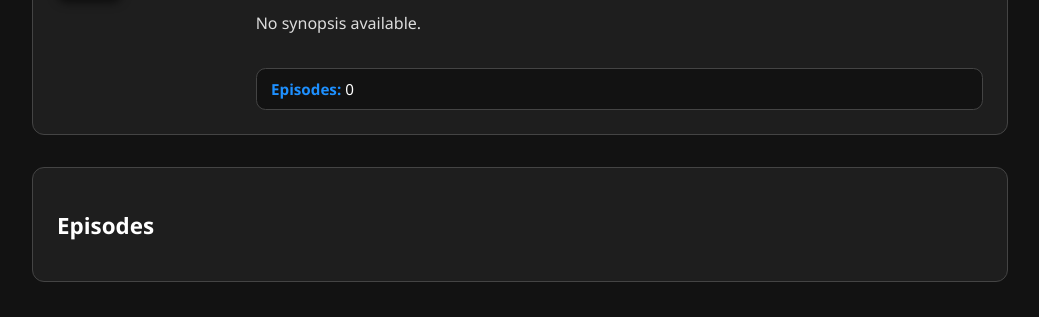
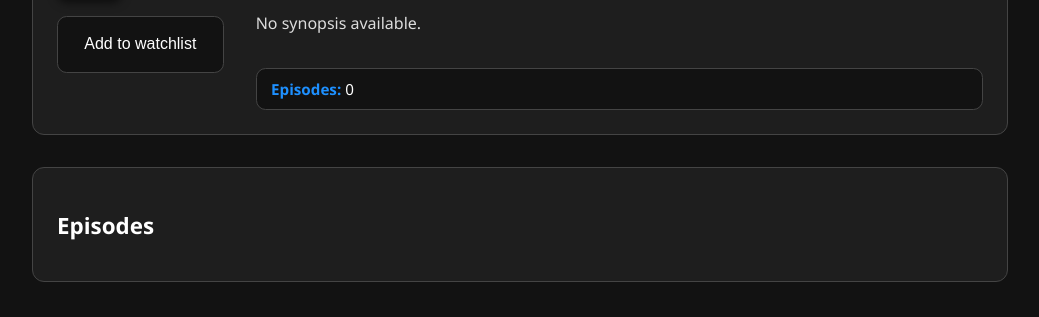
Before and after one commit to ILoveWakamo/ani-web, a Flask app: page /description/1 in a window 1280 px wide. Shown: the part 151-468 px from the top of the page, without its empty margins (120-1159 px from the left). Run offline with Flask 3, Linux system fonts and the light colour scheme; data that the repository does not hold is empty.

Commit message:
added watchlist button to dscription page

```diff
--- a/static/page-behavior.js
+++ b/static/page-behavior.js
@@ -234,6 +234,7 @@ document.addEventListener("DOMContentLoaded", () => {
 
     // Update all watchlist buttons
     function updateWatchlistButtons() {
+        //for schedule and search page
         document.querySelectorAll('.watchlist-btn').forEach(btn => {
             const anime = btn.dataset.anime;
             btn.textContent = isInWatchlist(anime) ? '★' : '☆';
@@ -242,6 +243,14 @@ document.addEventListener("DOMContentLoaded", () => {
             }
 
         });
+
+        //for description page
+        var btn = document.getElementById("description-watchlist-btn")
+        if (btn) {
+            const anime = btn.dataset.anime;
+            btn.textContent = isInWatchlist(anime) ? 'Remove from watchlist' : 'Add to watchlist';
+        }
+
     }
 
     // Attach click event to buttons
@@ -252,6 +261,12 @@ document.addEventListener("DOMContentLoaded", () => {
             toggleWatchlist(anime);
         });
     });
+    var btn = document.getElementById("description-watchlist-btn");
+    btn.addEventListener('click', e => {
+        const anime = btn.dataset.anime;
+        toggleWatchlist(anime);
+    })
+
 
     // Initialize stars on page load
     updateWatchlistButtons();
--- a/static/styles.css
+++ b/static/styles.css
@@ -605,13 +605,20 @@ a {
   color: #fff;
 }
 
+#description-watchlist-btn {
+  max-width: 100%;
+  width: 100%;
+  padding: 11%;
+  margin-top: 1rem;
+}
+
 
 
 
 @media screen and (max-width: 600px) {
     .anime-grid .anime-card {
         flex: 0 0 100%;
-        max-width: 100%;
+        width: 100%;
         font-size: 2rem;
     }
 
--- a/templates/description.html
+++ b/templates/description.html
@@ -10,6 +10,7 @@
   <div class="anime-header">
     <div class="anime-thumbnail">
       <img src="{{ anime.thumbnail_url }}" alt="{{ anime.title }} poster">
+      <button class="episode-tile" id="description-watchlist-btn" data-anime='{{ anime.id}}' title="Add to watchlist">Add to watchlist</button>
     </div>
 
     <div class="anime-info">
```
